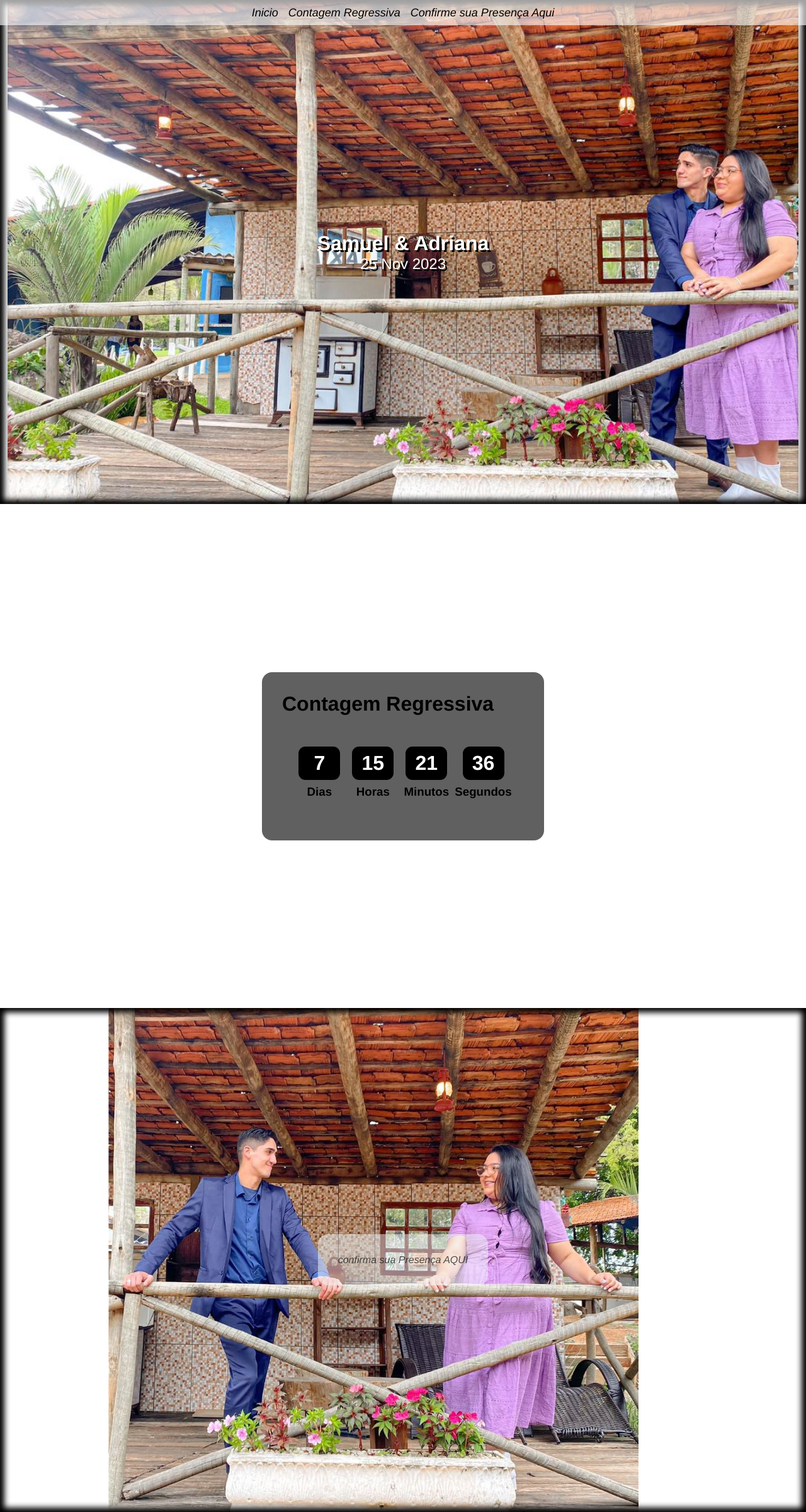
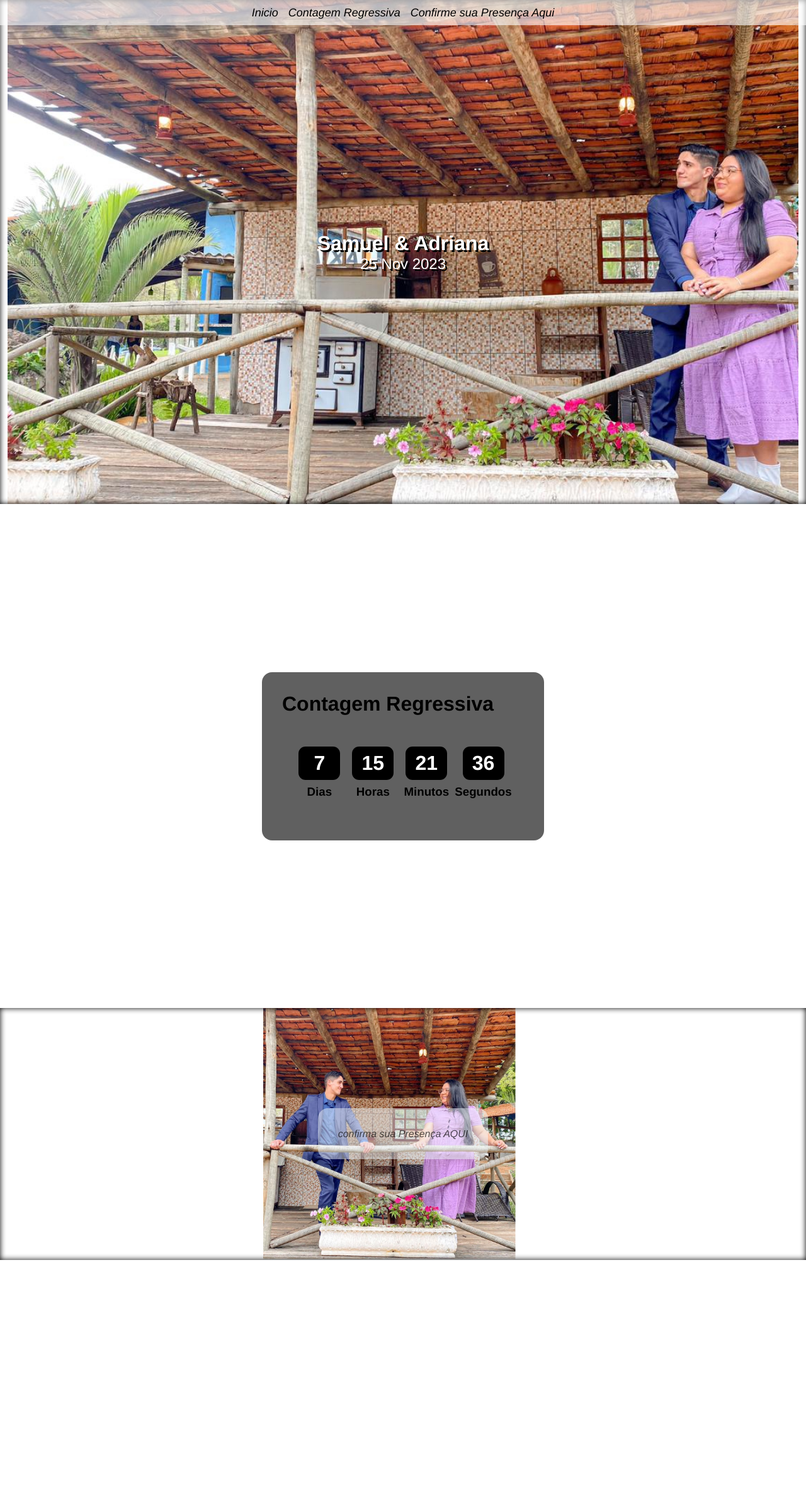
Before and after one commit to SamuelLopes-216/noivado, a React (Create React App) app: page / in a window 1280 px wide. Shown: the whole page at 63% size. After the commit the page ends 2000 px from the top, so only its background shows below. Built offline with nearby package versions, Linux system fonts and the light colour scheme.

Commit message:
Update App.css

```diff
--- a/src/App.css
+++ b/src/App.css
@@ -14,10 +14,9 @@
   background-repeat: no-repeat;
   background-position: center ;
   background-attachment: fixed ;
-  box-shadow:0px 0px 10px 7px black inset;
   display: flex;
   justify-content: center;
-
+  box-shadow: 0px 0px 10px 0px black inset;
 }
 
 .backname{
@@ -57,15 +56,15 @@
 }
 
 .backconf{
-  min-height: 100vh;
+  min-height: 50vh;
   background-image: url(../public/update-s&a.jpg);
   background-repeat: no-repeat;
-  background-size: cover;
+  background-size: contain;
   background-position: center;
   display: flex;
   justify-content: center;
   align-items: center;
-  box-shadow: 0px 0px 10px 7px black inset;
+  box-shadow: 0px 0px 10px 0px black inset;
 }
 
 .link{
```
